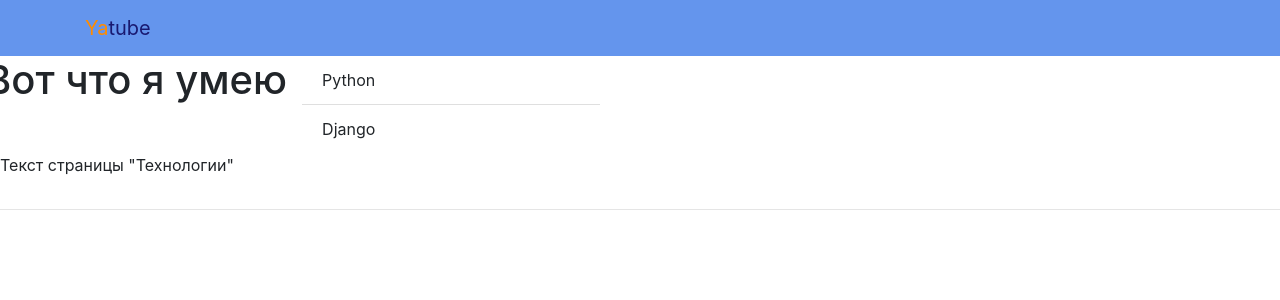
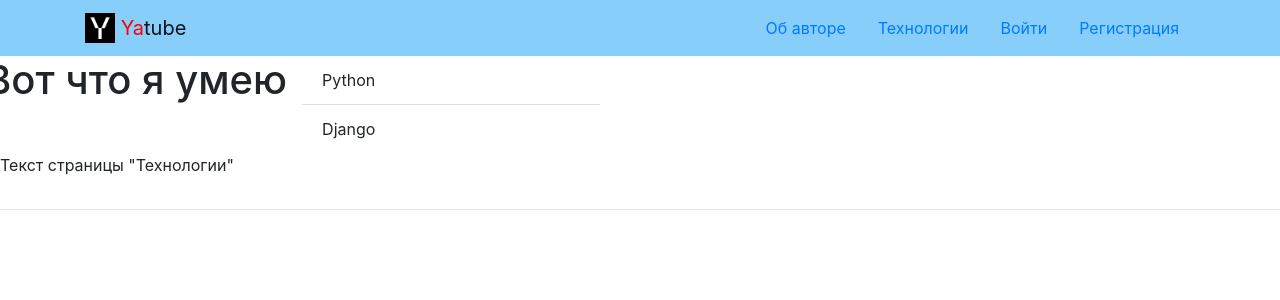
Before and after one commit to sofiiila/yatube_project, a Django app: template yatube_project/templates/about/tech.html in a window 1280 px wide. Shown: the top 300 px of the page. Run offline with Django 3.2, Linux system fonts and the light colour scheme; the template is opened without the code that fills it, so the values that code supplies are empty; some libraries are stand-ins or nearby versions.

Commit message:
добавлена навигация в шаблоны

```diff
--- a/yatube_project/templates/includes/header.html
+++ b/yatube_project/templates/includes/header.html
@@ -1,7 +1,45 @@
-<nav class="navbar navbar-light" style="background-color: cornflowerblue">
+{% load static %}
+<header>
+  <nav class="navbar navbar-light" style="background-color: lightskyblue">
     <div class="container">
-        <a class="navbar-brand" href="{% url 'posts:index' %}">
-            <span style="color: darkorange">Ya</span><span style="color: midnightblue">tube</span>
-        </a>
+      <a class="navbar-brand" href="{% url 'posts:index' %}">
+        <img src="{% static 'img/logo.png' %}" width="30" height="30" class="d-inline-block align-top" alt="">
+        <span style="color:red">Ya</span>tube
+      </a>
+
+      {% comment %}
+      Меню - список пунктов со стандартными классами Bootsrap.
+      Класс nav-pills нужен для выделения активных пунктов
+      {% endcomment %}
+      <ul class="nav nav-pills">
+        <li class="nav-item">
+          <a class="nav-link" href="{% url 'about:author' %}">Об авторе</a>
+        </li>
+        <li class="nav-item">
+          <a class="nav-link" href="{% url 'about:tech'%}">Технологии</a>
+        </li>
+        {% if user.is_authenticated %}
+        <li class="nav-item">
+          <a class="nav-link" href="<!--  -->">Новая запись</a>
+        </li>
+        <li class="nav-item">
+          <a class="nav-link link-light" href="{% url 'users:password_change' %}">Изменить пароль</a>
+        </li>
+        <li class="nav-item">
+          <a class="nav-link link-light" href="{% url 'users:logout' %}">Выйти</a>
+        </li>
+        <li>
+          Пользователь: {{ user.username }}
+        </li>
+        {% else %}
+        <li class="nav-item">
+          <a class="nav-link link-light" href="{% url 'users:login' %}">Войти</a>
+        </li>
+        <li class="nav-item">
+          <a class="nav-link link-light" href="{% url 'users:signup' %}">Регистрация</a>
+        </li>
+        {% endif %}
+      </ul>
     </div>
-</nav>
+  </nav>
+</header>
```
